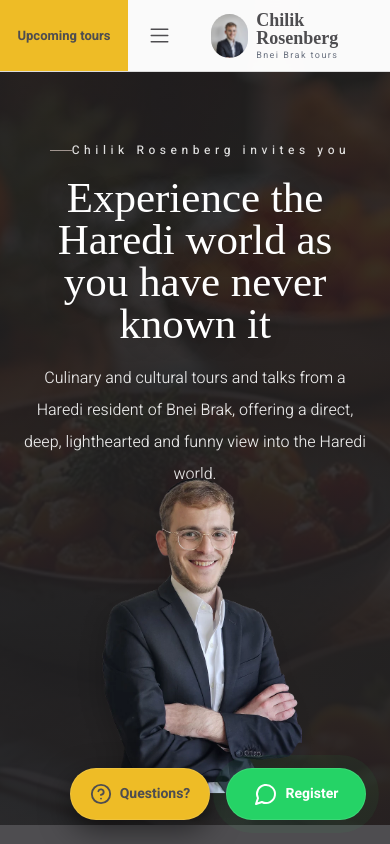
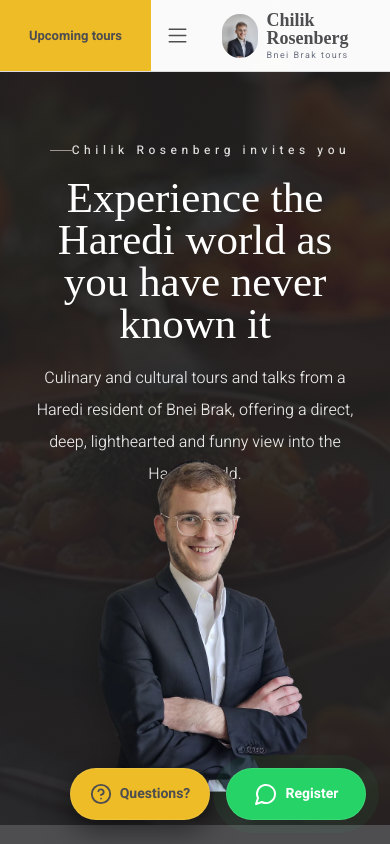
Before and after one commit to mirirosen/chilik-rosenberg, a React (Vite) app: page / in a window 390 px wide. Shown: the top 844 px of the page. Built offline with nearby package versions, Linux system fonts and the light colour scheme; no server answers; the database is empty; a web font is replaced by a local one.

Commit message:
Match Figma hero proportions across breakpoints

```diff
--- a/src/index.css
+++ b/src/index.css
@@ -190,3 +190,18 @@
   .figma-portrait { width:255px; height:365px; border-radius:0; filter:none; }
   .figma-portrait::after { display:none; }
 }
+/* Proportional match to the measurable 403x720 Figma frame. */
+@media (max-width: 760px) {
+  .figma-header-cta { width:38.7%; max-width:none; }
+  .figma-menu { width:13.6%; }
+  .figma-brand { width:47.7%; padding-left:18px; padding-right:12px; }
+  .figma-hero { background-position:center center; }
+  .figma-hero > .relative { padding-left:28px; padding-right:28px; }
+  .figma-portrait { width:67%; height:52.5%; }
+}
+@media (min-width: 761px) {
+  .figma-hero { min-height:calc(100vh - 88px); }
+  .figma-hero > .relative { min-height:calc(100vh - 88px); padding-top:5.5vh; padding-bottom:44vh; }
+  .figma-portrait { width:min(45vw,650px); height:68vh; }
+  .figma-title { font-size:clamp(58px,5.7vw,92px); line-height:.96; }
+}
```
